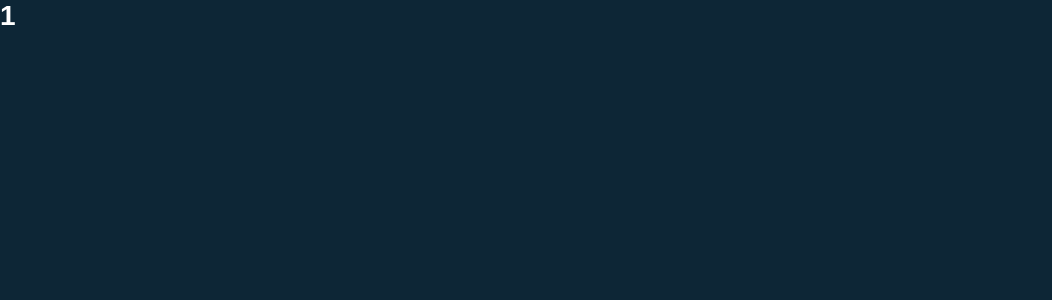
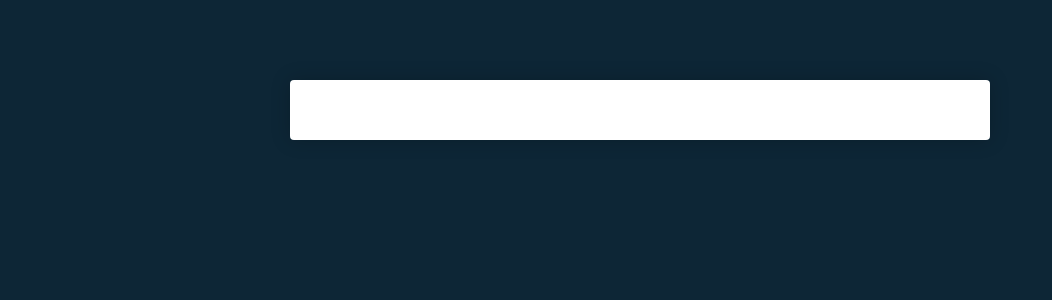
Before and after one commit to gogoncalves/my-repositories, a React (Create React App) app: page /repository/1 in a window 1280 px wide. Shown: the top 300 px of the page, without its empty margins (0-1052 px from the left). Built offline with nearby package versions, Linux system fonts and the light colour scheme.

Commit message:
feat: loading details

```diff
--- a/src/pages/Repository/index.js
+++ b/src/pages/Repository/index.js
@@ -1,12 +1,37 @@
-import React from 'react';
+import React, { useState, useEffect } from 'react';
 import { useParams } from 'react-router-dom';
+import { Container } from './styles';
+import api from '../../services/api';
 
 export default function Repository() {
-    const { repository } = useParams();
+    const { repo } = useParams();
+    const [repository, setRepository] = useState({});
+    const [issues, setIssues] = useState([]);
+    const [loading, setLoading] = useState(true);
+
+    useEffect(() => {
+      async function load(){
+        const repoName = decodeURIComponent(repo);
+
+        const [repositoryData, issuesData] = await Promise.all([
+          api.get(`/repos/${repoName}`),
+          api.get(`/repos/${repoName}/issues`, {
+            params:{
+              state: open,
+              per_page: 5
+            }
+          })
+        ]);
+
+        setRepository(repositoryData.data);
+        setIssues(issuesData.data);
+        setLoading(false);
+      }
+    }, [repo]);
 
     return (
-        <h1 style={{ color: '#FFF' }}>
-            {decodeURIComponent(repository)}
-        </h1>
+        <Container>
+
+        </Container>
     );
 }
--- /dev/null
+++ b/src/pages/Repository/styles.js
@@ -0,0 +1,21 @@
+import styled from 'styled-components';
+
+export const Container = styled.div`
+    max-width: 700px;
+    background: #FFF;
+    border-radius: 4px;
+    box-shadow: 0 0 20px rgba(0, 0, 0, 0.2);
+    padding: 30px;
+    margin: 80px auto;
+
+    h1{
+        font-size: 20px;
+        display: flex;
+        align-items: center;
+        flex-direction: row;
+
+        svg{
+            margin-right: 10px;
+        }
+    }
+`;
```
